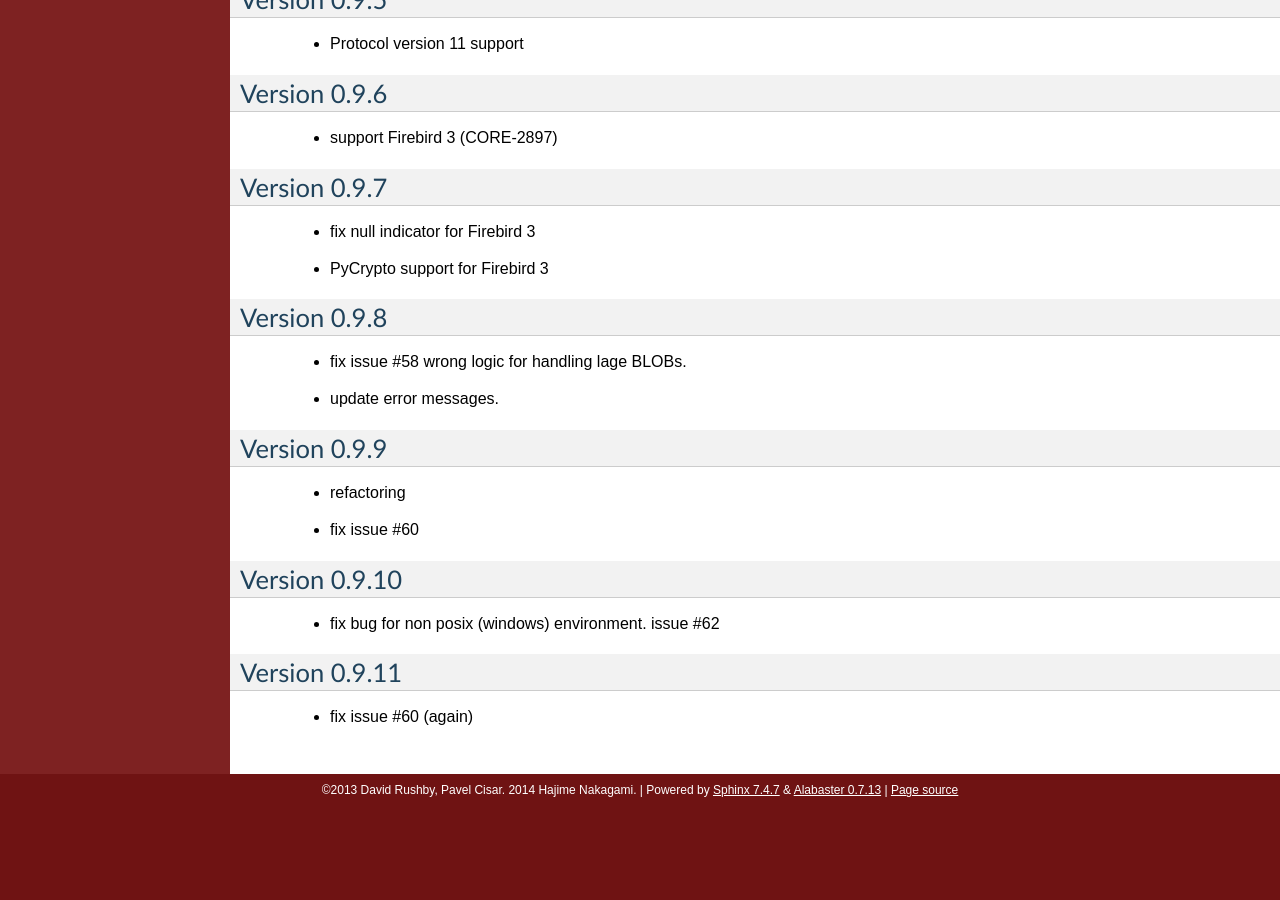
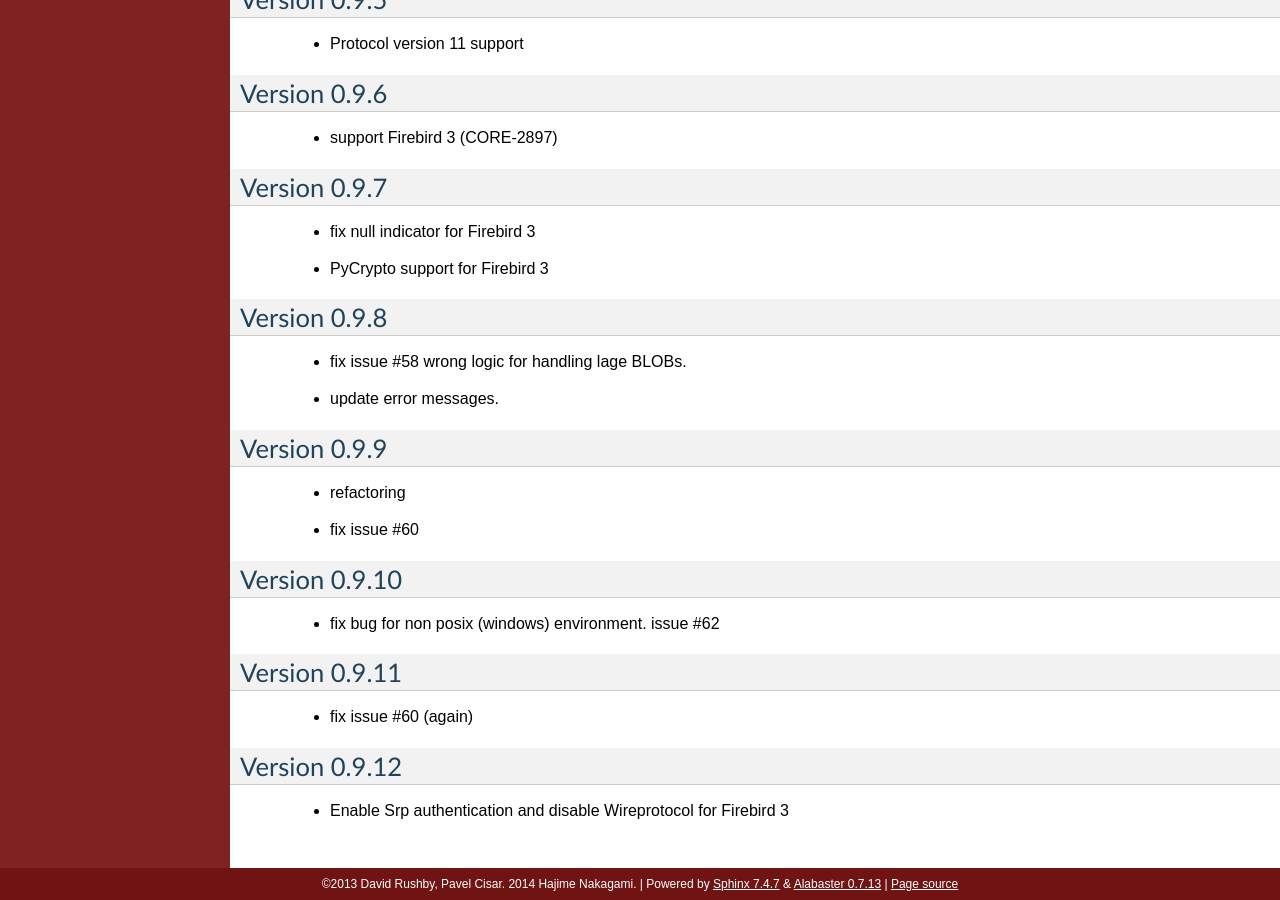
Before and after one commit to nakagami/pyfirebirdsql, a Sphinx documentation site: the page built from sphinx/changelog.txt, in a window 1280 px wide and 900 px high, scrolled down 2934 px. Built offline with Sphinx 7.4.7, drawn with Linux system fonts in a browser that asks for light colours; before the commit the page ends 3740 px from its top, so only the background shows below that.

Commit message:
add changelog

```diff
--- a/sphinx/changelog.txt
+++ b/sphinx/changelog.txt
@@ -163,3 +163,8 @@ Version 0.9.11
 ==============
 
    - fix issue #60 (again)
+
+Version 0.9.12
+==============
+
+   - Enable Srp authentication and disable Wireprotocol for Firebird 3
```
